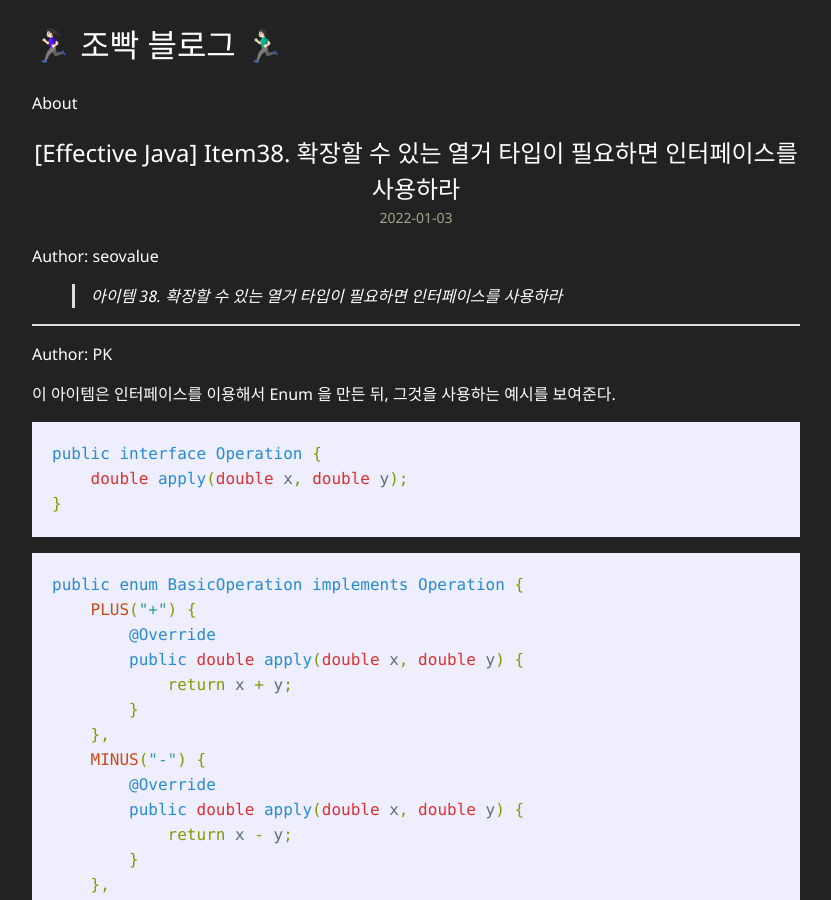
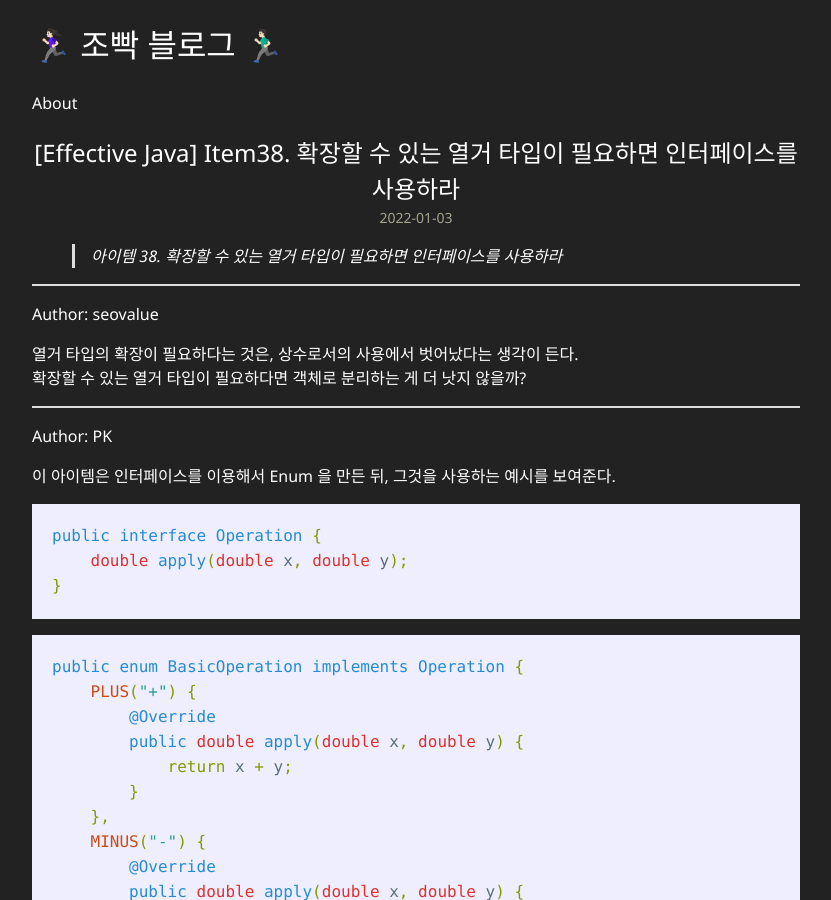
Before and after one commit to jo-pk/jo-pk.github.io, a Jekyll site: the page built from _posts/2022-01-03-[Effective-Java]-Item38.md, in a window 1280 px wide and 900 px high. Shown: the whole window, without its empty margins (224-1055 px from the left). Built offline with Jekyll 4.4.1, drawn with Linux system fonts in a browser that asks for light colours.

Commit message:
docs: item38 작성

```diff
--- a/_posts/2022-01-03-[Effective-Java]-Item38.md
+++ b/_posts/2022-01-03-[Effective-Java]-Item38.md
@@ -5,9 +5,14 @@ description: Enum도 인터페이스를 적용할 수 있다
 categories: self
 ---
 
+> 아이템 38. 확장할 수 있는 열거 타입이 필요하면 인터페이스를 사용하라
+
+-----
+
 Author: seovalue
 
-> 아이템 38. 확장할 수 있는 열거 타입이 필요하면 인터페이스를 사용하라
+열거 타입의 확장이 필요하다는 것은, 상수로서의 사용에서 벗어났다는 생각이 든다.<br>
+확장할 수 있는 열거 타입이 필요하다면 객체로 분리하는 게 더 낫지 않을까? <br>
 
 -----
 
```
